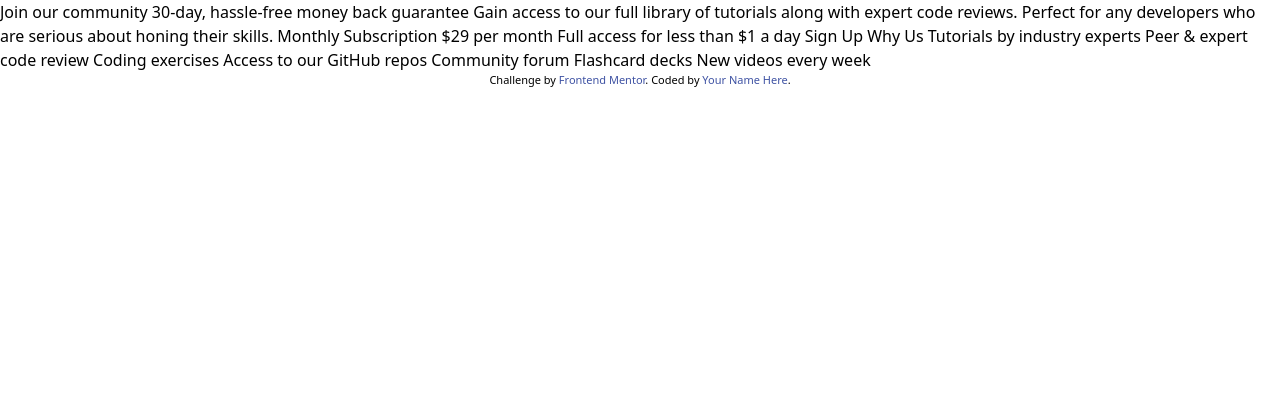
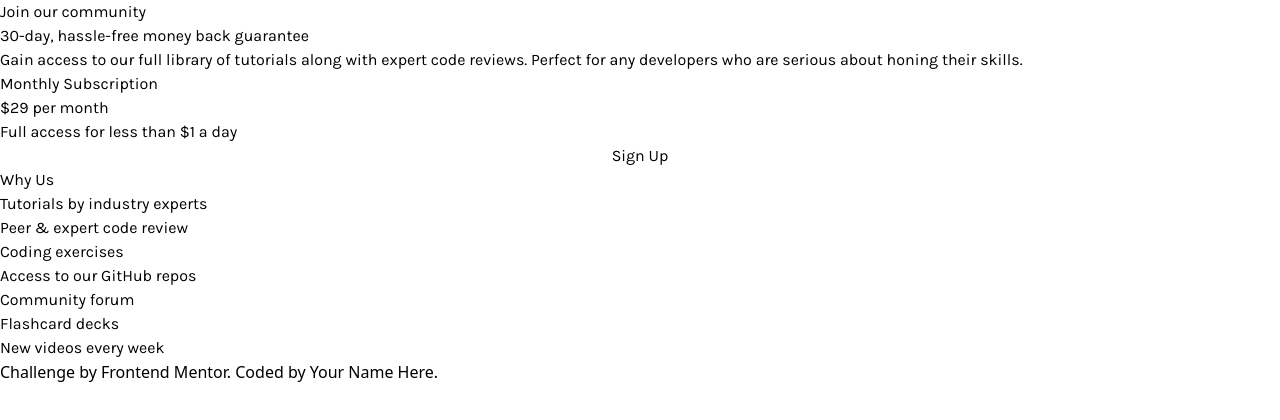
Before and after one commit to theAvocadoCoder/single-price-grid-component, a website: page index.html in a window 1280 px wide. Drawn offline with Linux system fonts and the light colour scheme.

Commit message:
Put text in HTML elements

```diff
--- a/index.html
+++ b/index.html
@@ -1,8 +1,10 @@
 <!DOCTYPE html>
 <html lang="en">
+
 <head>
   <meta charset="UTF-8">
-  <meta name="viewport" content="width=device-width, initial-scale=1.0"> <!-- displays site properly based on user's device -->
+  <meta name="viewport" content="width=device-width, initial-scale=1.0">
+  <!-- displays site properly based on user's device -->
 
   <link rel="icon" type="image/png" sizes="32x32" href="./images/favicon-32x32.png">
   <link rel="stylesheet" href="/dist/output.css">
@@ -11,38 +13,54 @@
   <link href="https://fonts.googleapis.com/css2?family=Karla:wght@400;700&display=swap" rel="stylesheet">
 
   <title>Frontend Mentor | Single Price Grid Component</title>
+</head>
 
-  <!-- Feel free to remove these styles or customise in your own stylesheet 👍 -->
-  <style>
-    .attribution { font-size: 11px; text-align: center; }
-    .attribution a { color: hsl(228, 45%, 44%); }
-  </style>
-</head>
 <body>
-  Join our community
+  <div class="flex flex-col font-karla">
+    <div class="flex flex-col">
+      <h3>Join our community</h3>
 
-  30-day, hassle-free money back guarantee
+      <h4>30-day, hassle-free money back guarantee</h4>
 
+      <span>
         Gain access to our full library of tutorials along with expert code reviews.
         Perfect for any developers who are serious about honing their skills.
+      </span>
+    </div>
+    <div class="flex flex-col">
+      <h3>Monthly Subscription</h3>
 
-  Monthly Subscription
+      <span>
+        <span>&dollar;29</span> per month
+      </span>
 
-  &dollar;29 per month
+      <span>
+        Full access for less than &dollar;1 a day
+      </span>
 
-  Full access for less than &dollar;1 a day
+      <button>Sign Up</button>
+    </div>
+    <div class="flex flex-col">
+      <h3>Why Us</h3>
 
-  Sign Up
-
-  Why Us
-
+      <div>
         Tutorials by industry experts
+        <br>
         Peer &amp; expert code review
+        <br>
         Coding exercises
+        <br>
         Access to our GitHub repos
+        <br>
         Community forum
+        <br>
         Flashcard decks
+        <br>
         New videos every week
+        <br>
+      </div>
+    </div>
+  </div>
 
   <footer>
     <p class="attribution">
@@ -51,4 +69,5 @@
     </p>
   </footer>
 </body>
+
 </html>
```
Lines whose indentation alone changed are shown as unchanged.
